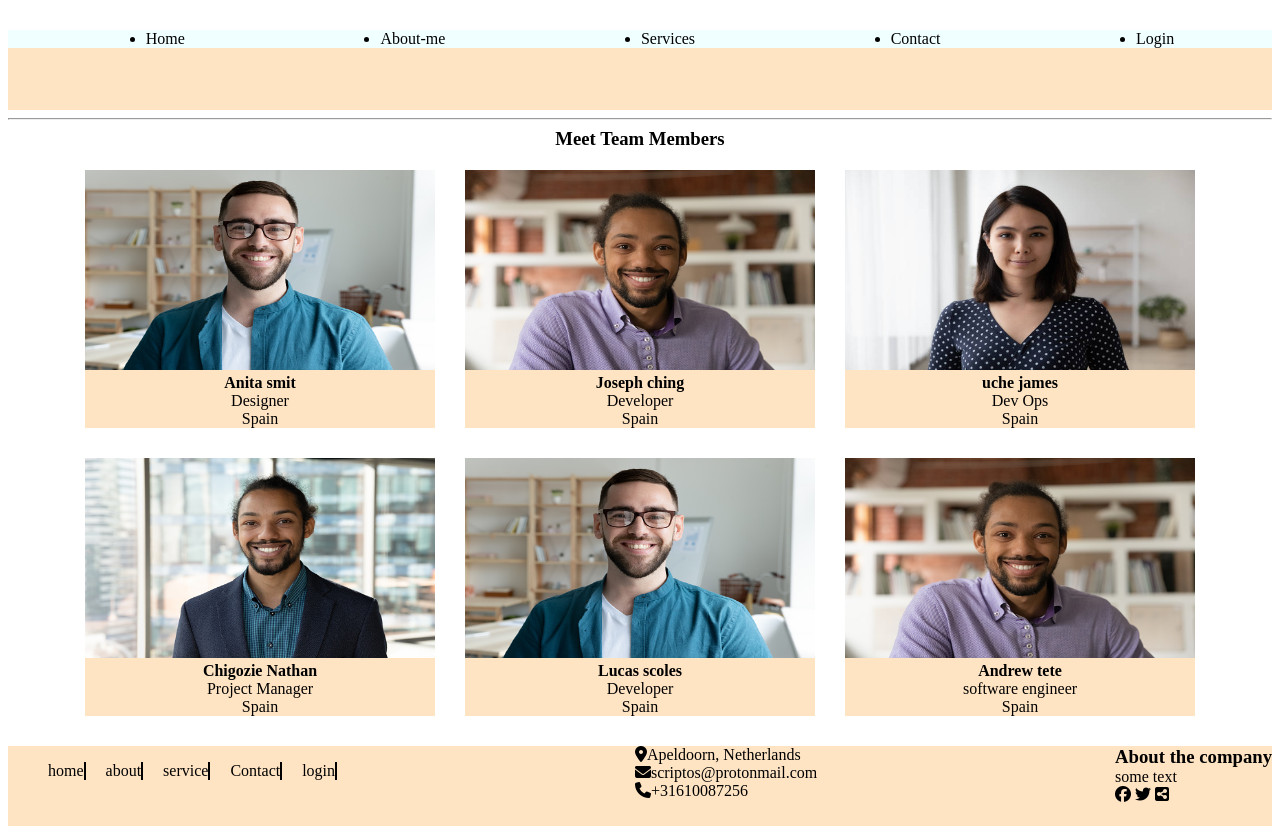
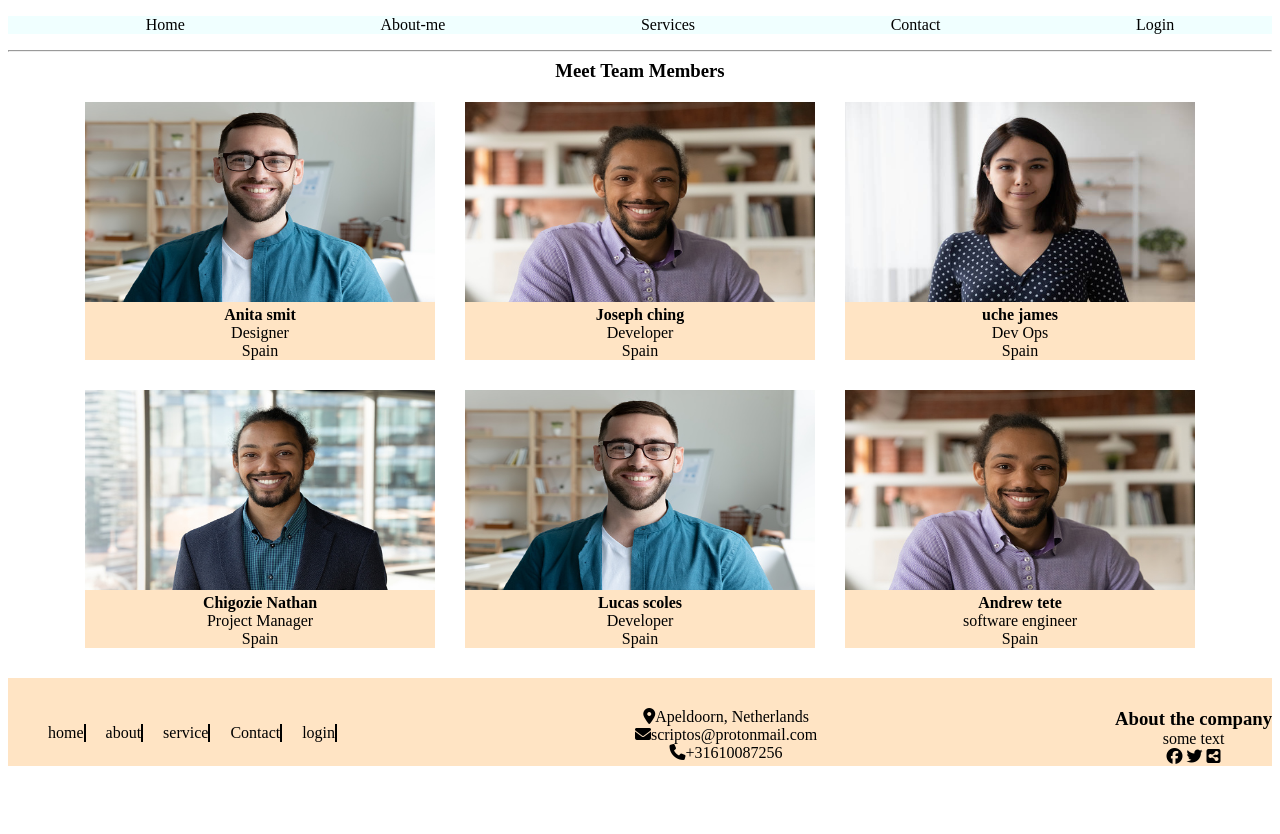
Before and after one commit to scriptBozz/integrify-assignment, a plain HTML site: page index.html in a window 1280 px wide. After the commit the page ends 800 px from the top, so only its background shows below. Drawn offline with Linux system fonts and the light colour scheme.

Commit message:
styles.css

```diff
--- a/style.css
+++ b/style.css
@@ -1,16 +1,10 @@
-nav{
-    height: 10vh;
-    background-color: bisque;
-}
-.nav-div{
 
-}
 .nav-ul{
     display: flex;
     justify-content: space-around;
     align-items: center;
     background-color: azure;
-    margin-top: 30px;
+    list-style: none;
 
 }
 section{
@@ -34,19 +28,27 @@ section img{
 }
 
 footer{
-    height: 10vh;
+
     display: flex;
     flex-wrap: wrap;
-    justify-content: space-between;margin-top: 30px;
+    justify-content: space-between;
+    margin-top: 30px;
+    padding-top: 30px;
     background-color: bisque;
 }
 .footer-menu-ul{
     list-style: none;
     display: flex;
+    justify-content: center;
+    align-items: center;
     gap: 20px;
 }
 .foot-menu{
 border-right: 2px solid black;
+
+}
+.footer-contact{
+    text-align: center ;
 }
 
 .footer-contact p{
@@ -54,9 +56,11 @@ border-right: 2px solid black;
 }
 .footer-about p,h3{
     margin: 0;
+    text-align: center;
 }
 
-@media (max-width:600px){
+@media (max-width: 680px ){
     footer{
-    flex-direction:column;}
+        flex-direction: column;
+    }
 }
```
